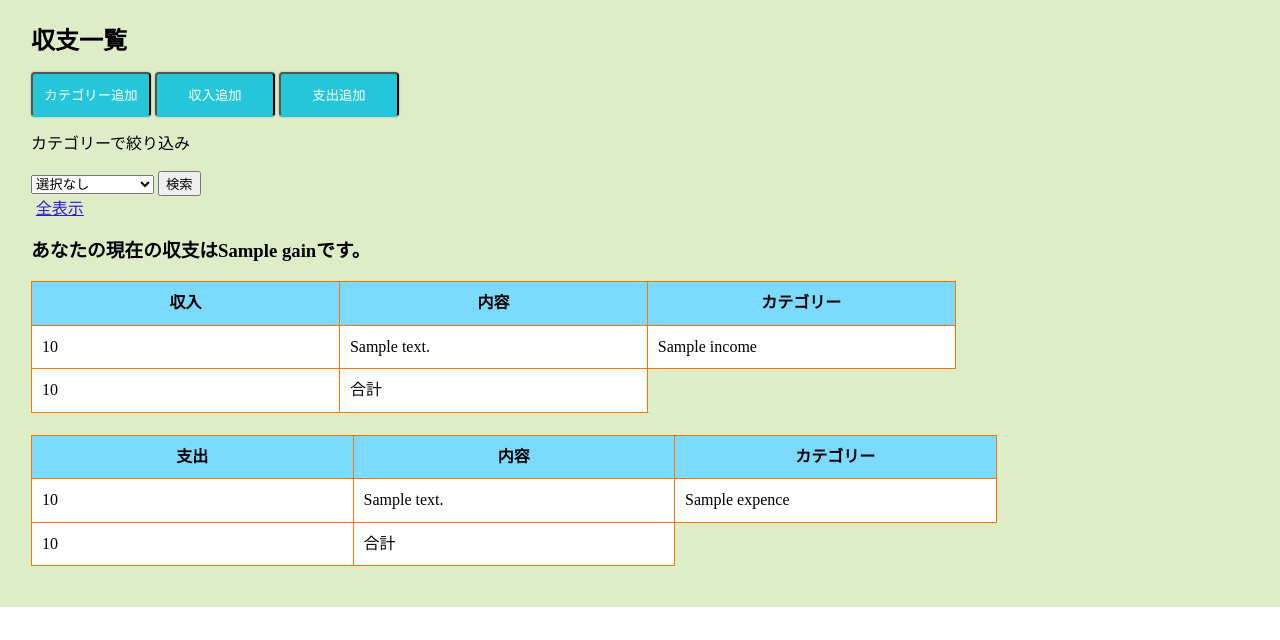
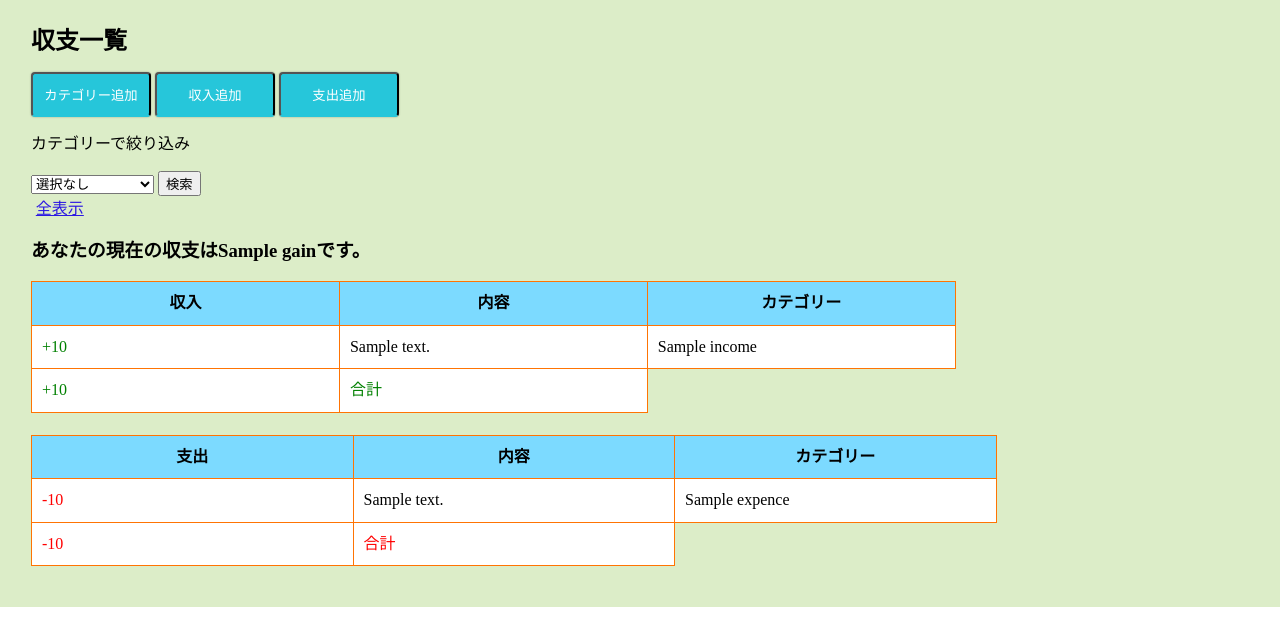
Before and after one commit to gangigammo/Diamond, a Django app: template Diamond/financial/templates/view.html in a window 1280 px wide. Shown: the part 123-763 px from the top of the page. Run offline with Django 3.2, Linux system fonts and the light colour scheme; tables that the repository leaves empty hold one stand-in row (values such as "Sample post"); the template is opened without the code that fills it: values that come from a table or form of the project are taken from there, most other values are stand-ins (such as "Sample title", 1, 10 or a date in 2020); some libraries are stand-ins or nearby versions.

Commit message:
収支を色付け

```diff
--- a/Diamond/financial/templates/view.html
+++ b/Diamond/financial/templates/view.html
@@ -144,14 +144,14 @@
                             <tbody>
                                 {% for income in incomes %}
                                 <tr>
-                                    <td>{{income.amount}}</td>
+                                    <td><font color="green">+{{income.amount}}</font></td>
                                     <td>{{income.description}}</td>
                                     <td>{{income.categoryName}}</td>
                                 </tr>
                                 {% endfor %}
                                 <tr>
-                                    <td>{{sumIncomes}}</td>
-                                    <td>合計</td>
+                                    <td><font color="green">+{{sumIncomes}}</font></td>
+                                    <td><font color="green">合計</font></td>
                                 </tr>
                             </tbody>
                         </table>
@@ -167,14 +167,14 @@
                             <tbody>
                                 {% for expence in expences %}
                                 <tr>
-                                    <td>{{expence.amount}}</td>
+                                    <td><font color="red">-{{expence.amount}}</font></td>
                                     <td>{{expence.description}}</td>
                                     <td>{{expence.categoryName}}</td>
                                 </tr>
                                 {% endfor %}
                                 <tr>
-                                    <td>{{sumExpences}}</td>
-                                    <td>合計</td>
+                                    <td><font color="red">-{{sumExpences}}</font></td>
+                                    <td><font color="red">合計</font></td>
                                 </tr>
                             </tbody>
                         </table>
```
Also changed, not shown: figure.png, 2 other files.
